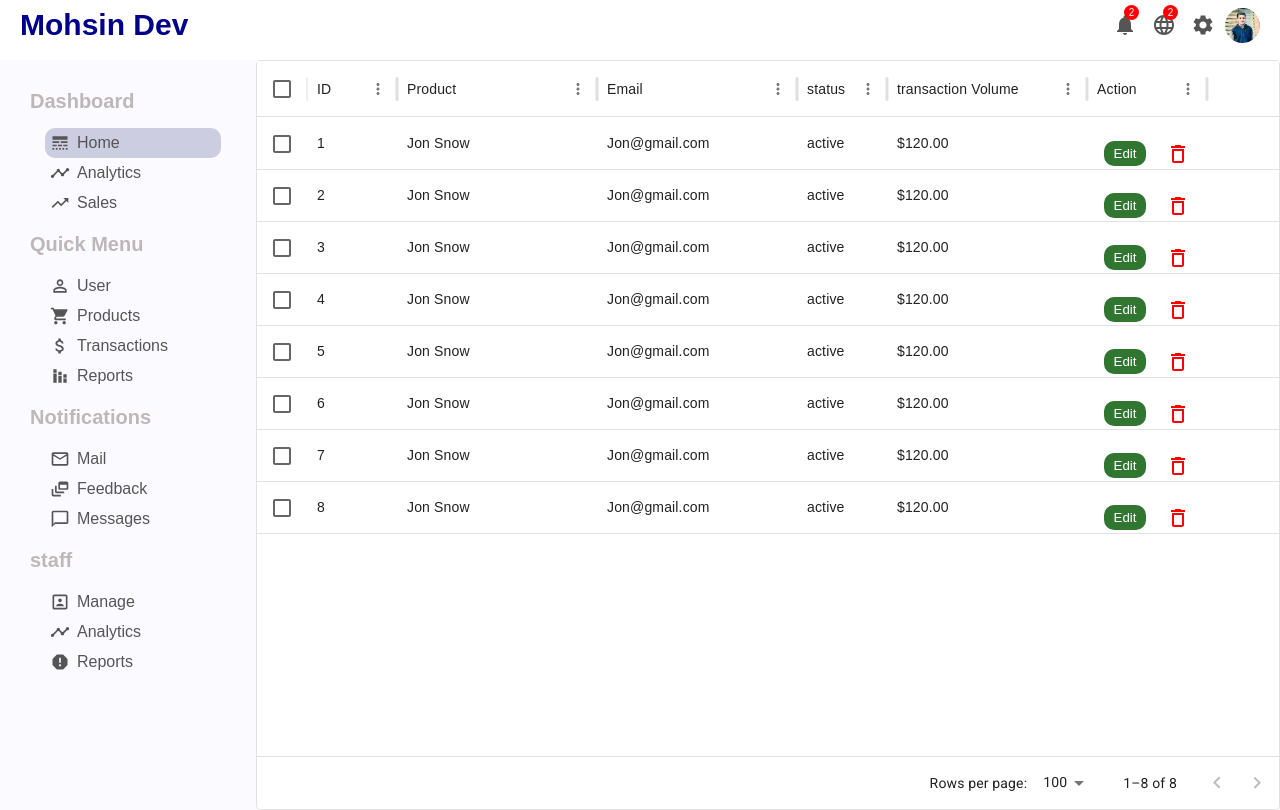
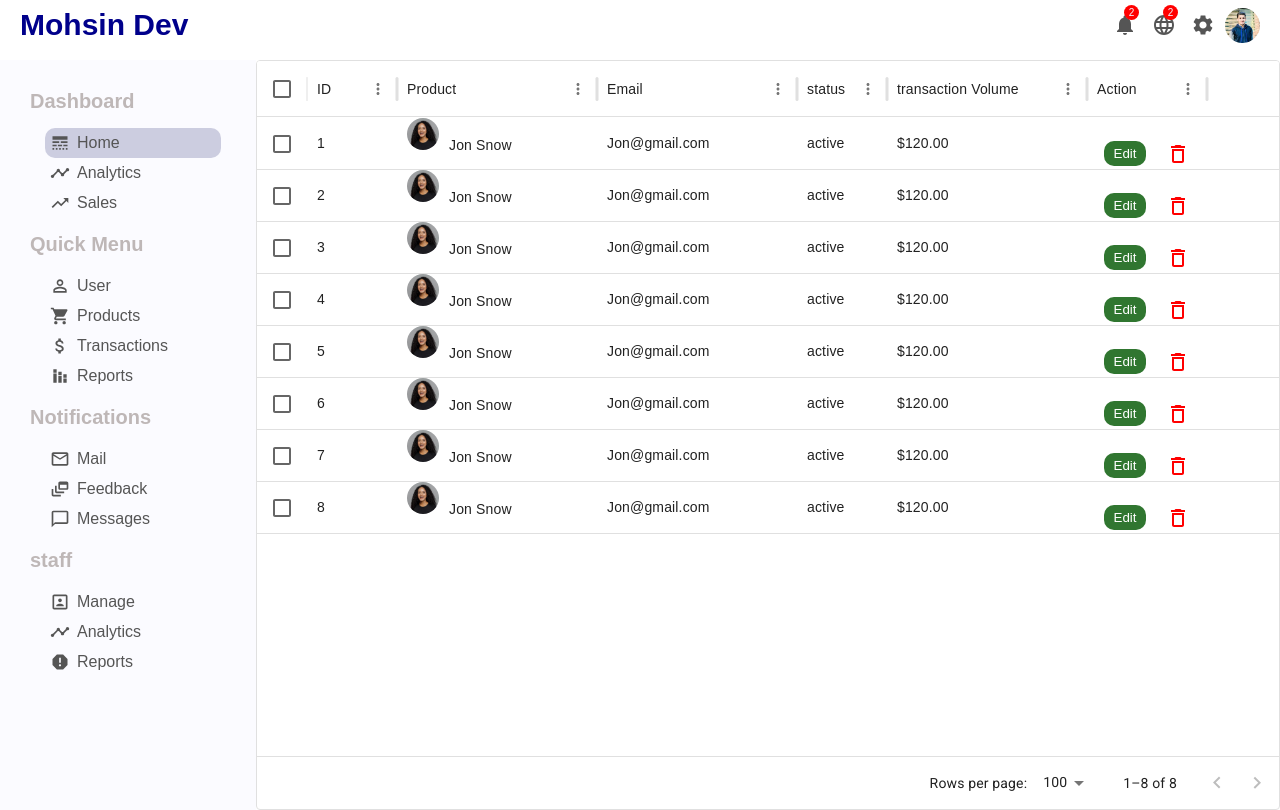
Before and after one commit to mohsinkhan60/DashBoard, a React (Vite) app: page /users in a window 1280 px wide. Built offline with nearby package versions, Linux system fonts and the light colour scheme.

Commit message:
add Image Change in  UserList

```diff
--- a/src/Pages/userList/UserList.jsx
+++ b/src/Pages/userList/UserList.jsx
@@ -20,7 +20,7 @@ const UserList = () => {
       renderCell: (params) => {
         return (
           <div className="ProductListUser">
-            <img className="ProductListImg" src={params.row.img} alt="" />
+            <img className="ProductListImg" src={params.row.avatar} alt="" />
             {params.row.UserName}
           </div>
         );
--- a/src/Pages/userList/userList.css
+++ b/src/Pages/userList/userList.css
@@ -6,7 +6,7 @@
       align-items: center;
 
 }
-.userListImg{
+.ProductListImg{
    width: 32px;
    height: 32px;
    border-radius: 50%;
--- a/src/dummyData.js
+++ b/src/dummyData.js
@@ -71,7 +71,7 @@ export const userData = [
   {
     id: 1,
     UserName: "Jon Snow",
-    avatar: "./image/img.jpg",
+    avatar: "./image/img1.jpg",
     email: "Jon@gmail.com",
     status: "active",
     transaction: "$120.00",
@@ -79,7 +79,7 @@ export const userData = [
   {
     id: 2,
     UserName: "Jon Snow",
-    avatar: "./image/img.jpg",
+    avatar: "./image/img1.jpg",
     email: "Jon@gmail.com",
     status: "active",
     transaction: "$120.00",
@@ -87,7 +87,7 @@ export const userData = [
   {
     id: 3,
     UserName: "Jon Snow",
-    avatar: "./image/img.jpg",
+    avatar: "./image/img1.jpg",
     email: "Jon@gmail.com",
     status: "active",
     transaction: "$120.00",
@@ -95,7 +95,7 @@ export const userData = [
   {
     id: 4,
     UserName: "Jon Snow",
-    avatar: "./image/img.jpg",
+    avatar: "./image/img1.jpg",
     email: "Jon@gmail.com",
     status: "active",
     transaction: "$120.00",
@@ -103,7 +103,7 @@ export const userData = [
   {
     id: 5,
     UserName: "Jon Snow",
-    avatar: "./image/img.jpg",
+    avatar: "./image/img1.jpg",
     email: "Jon@gmail.com",
     status: "active",
     transaction: "$120.00",
@@ -111,7 +111,7 @@ export const userData = [
   {
     id: 6,
     UserName: "Jon Snow",
-    avatar: "./image/img.jpg",
+    avatar: "./image/img1.jpg",
     email: "Jon@gmail.com",
     status: "active",
     transaction: "$120.00",
@@ -119,7 +119,7 @@ export const userData = [
   {
     id: 7,
     UserName: "Jon Snow",
-    avatar: "./image/img.jpg",
+    avatar: "./image/img1.jpg",
     email: "Jon@gmail.com",
     status: "active",
     transaction: "$120.00",
@@ -127,7 +127,7 @@ export const userData = [
   {
     id: 8,
     UserName: "Jon Snow",
-    avatar: "./image/img.jpg",
+    avatar: "./image/img1.jpg",
     email: "Jon@gmail.com",
     status: "active",
     transaction: "$120.00",
```
